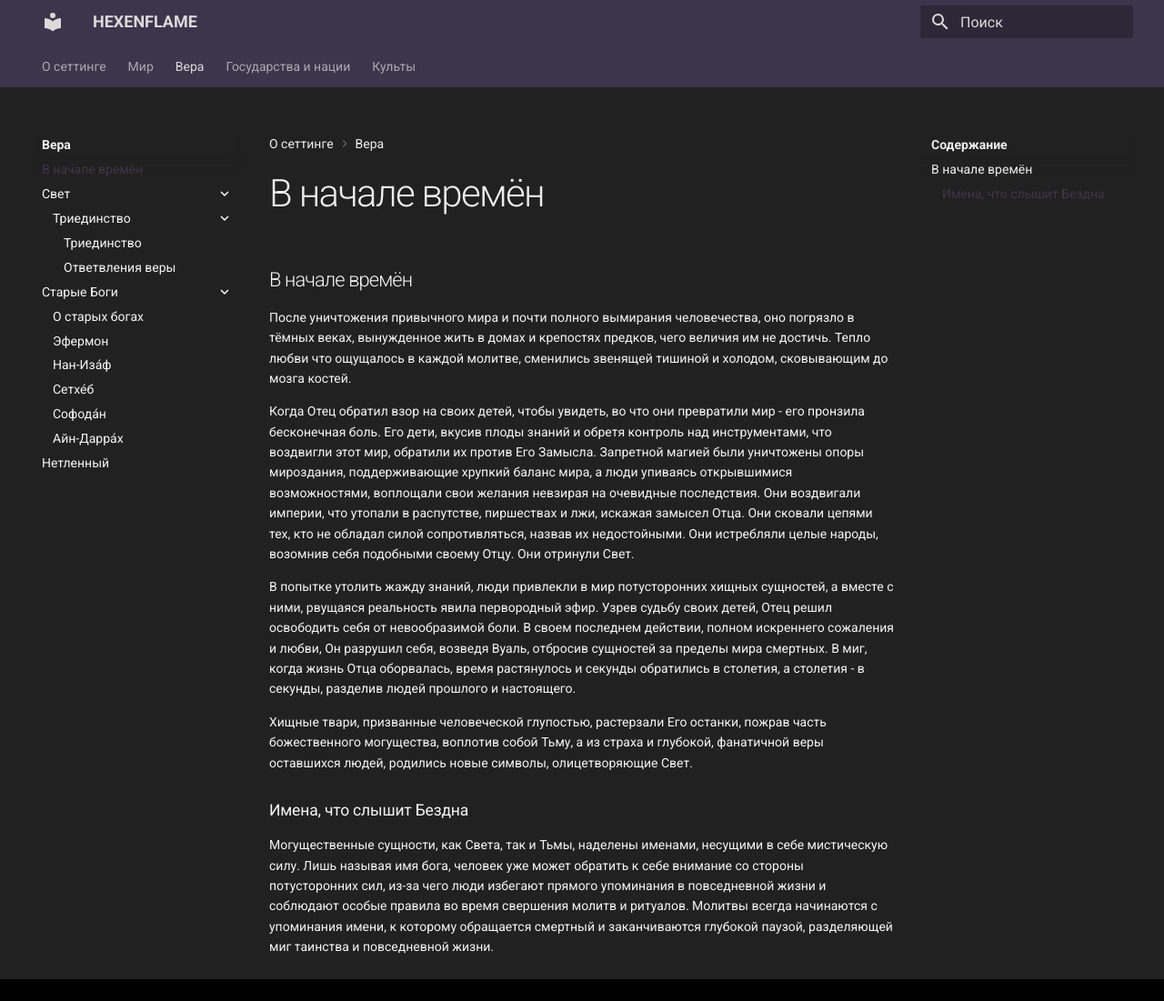
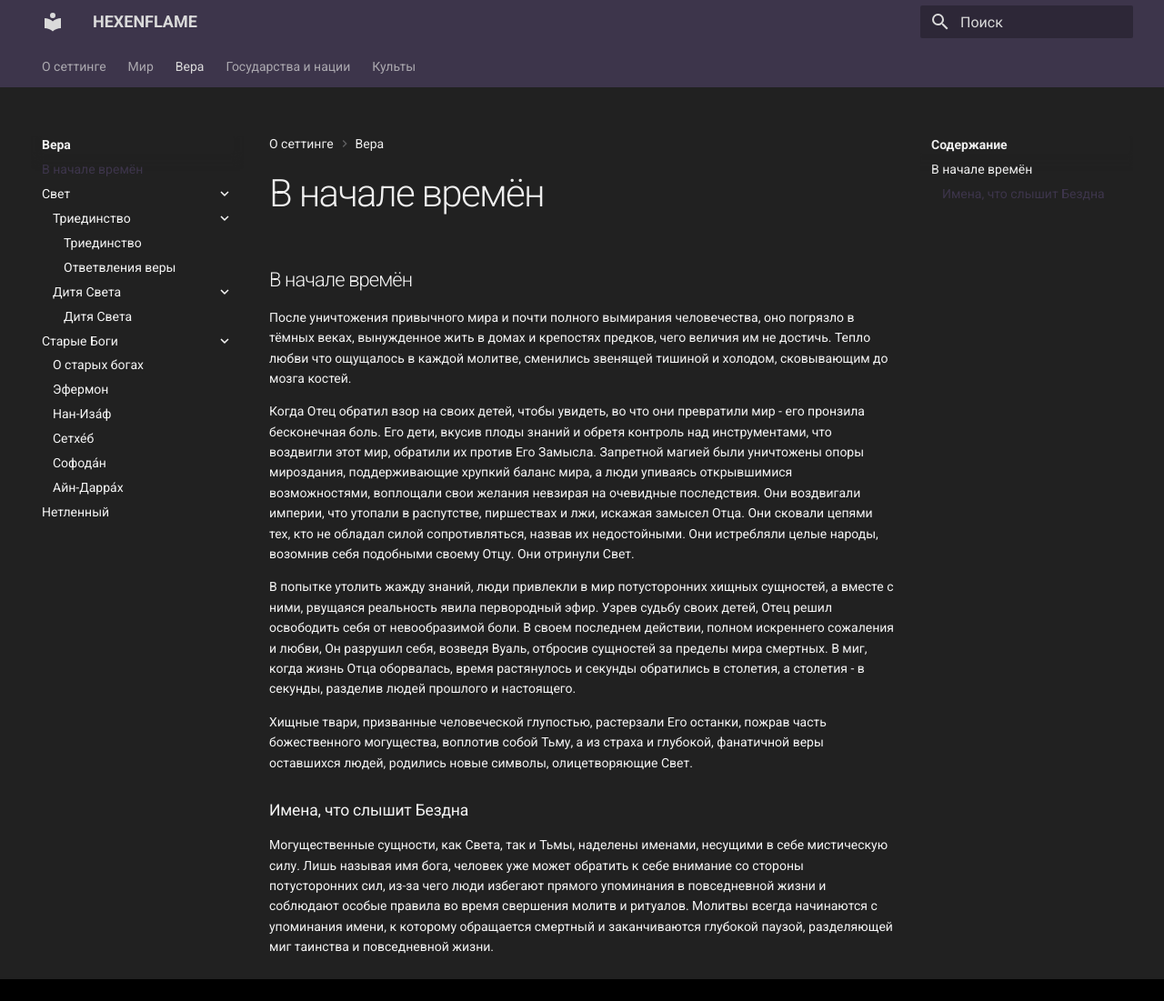
Before and after one commit to kiothesungod/hexenflame, an MkDocs documentation site: the page built from docs/faith/the_beggining.md, in a window 1280 px wide and 1101 px high. Shown: the whole window at 91% size. Built offline with MkDocs 1.6.1 and Material for MkDocs 9.7.7, drawn with Linux system fonts in a browser that asks for light colours; some web fonts are replaced.

Commit message:
Update mkdocs.yml

```diff
--- a/mkdocs.yml
+++ b/mkdocs.yml
@@ -15,8 +15,8 @@ nav:
       - Триединство:
         - Триединство: faith/light/trinity/about_trinity.md
         - Ответвления веры: faith/light/trinity/faith_paths.md
-      # - Дитя Света:
-      #   - Дитя Света: faith/light/child_of_light/about_child.md
+      - Дитя Света:
+        - Дитя Света: faith/light/child_of_light/about_child.md
 
     - Старые Боги:
       - О старых богах: faith/old_gods/about_old_gods.md
```
